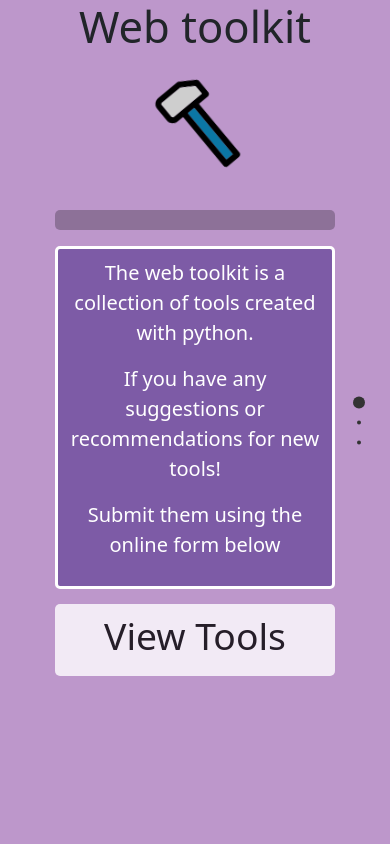
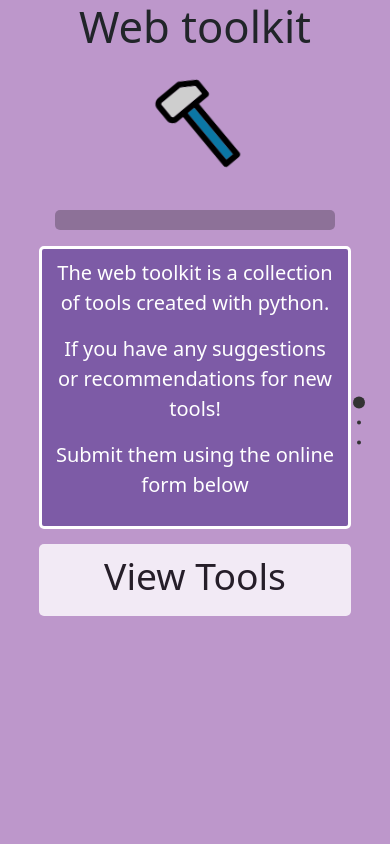
Before and after one commit to inacceptable/tookit, a Django app: template templates/html/home.html in a window 390 px wide. Run offline with Django 3.2, Linux system fonts and the light colour scheme; the template is opened without the code that fills it, so the values that code supplies are empty; some libraries are stand-ins or nearby versions.

Commit message:
Update style.css

```diff
--- a/static/css/style.css
+++ b/static/css/style.css
@@ -413,4 +413,25 @@
 		box-shadow: rgba(0, 0, 0, 0.4) 0px 2px 4px, rgba(0, 0, 0, 0.3) 0px 7px 13px -3px, rgba(0, 0, 0, 0.2) 0px -3px 0px inset !important;
 
 	}
+	.banner_header_container
+	{
+		width: 100%;
+
+	}
+	.banner
+	{
+		width: 100%;
+	}
+	.header
+	{
+		width: 100%;
+	}
+	#view-tools-button
+	{
+		width: 100%;
+	}
+	#hammer
+	{
+	}
+
 }
```
